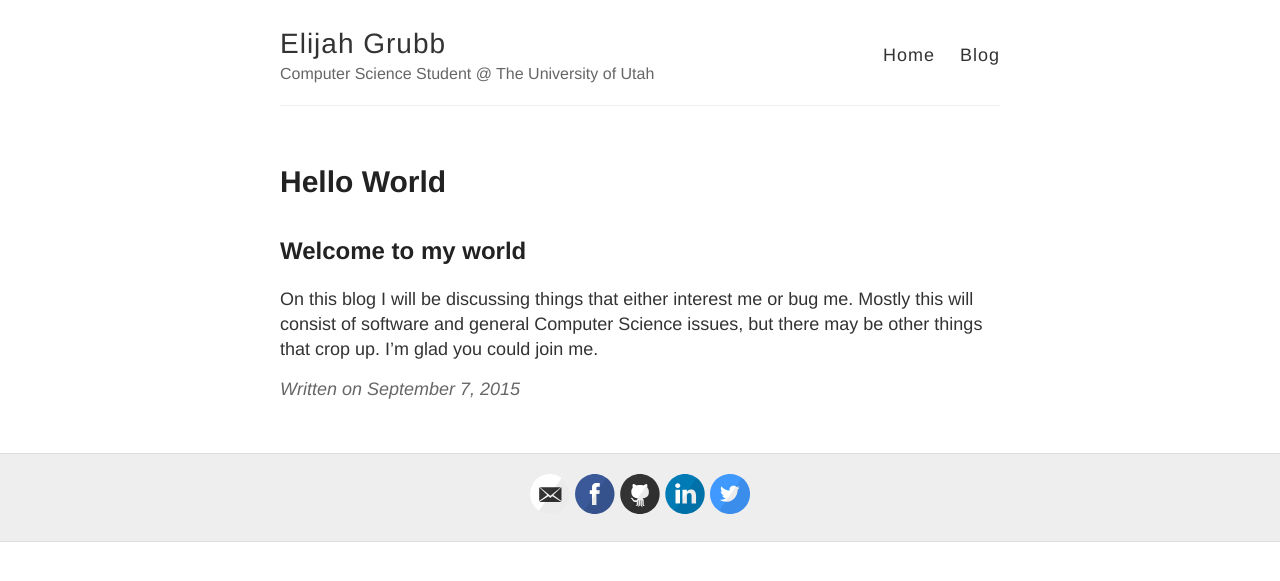
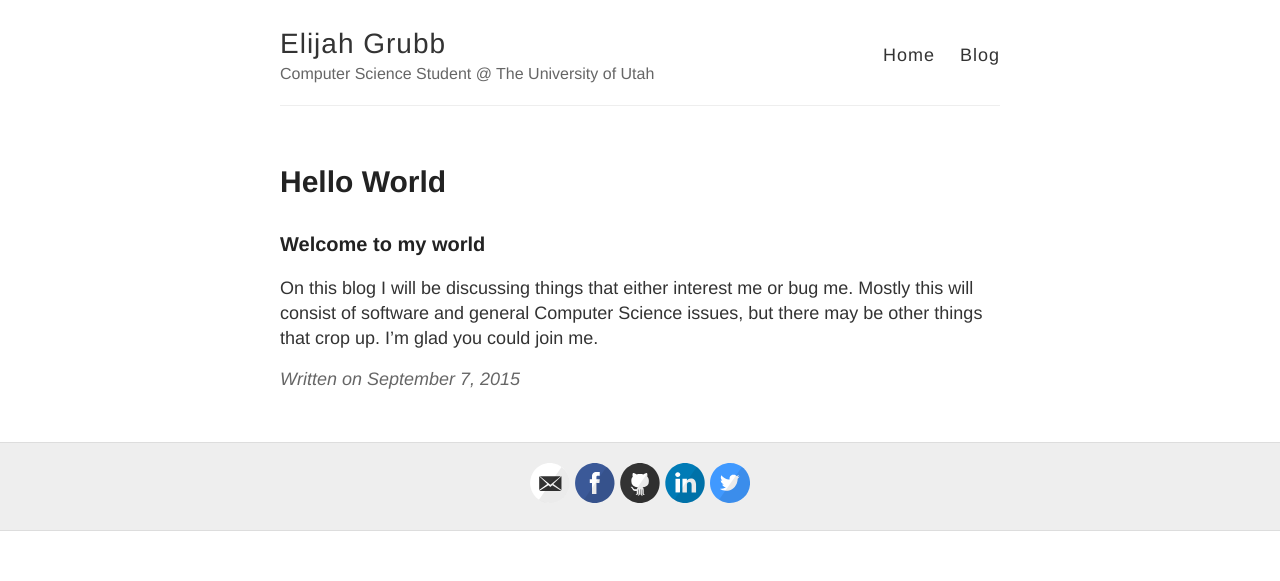
Before and after one commit to judgegrubb/judgegrubb.github.io, a Jekyll site: the page built from _posts/2015-9-7-Hello-World.md, in a window 1280 px wide. Shown: the top 581 px of the page. Built offline with Jekyll 4.4.1, drawn with Linux system fonts in a browser that asks for light colours; Markdown is read by kramdown in place of the engine named in the settings.

```diff
--- a/_posts/2015-9-7-Hello-World.md
+++ b/_posts/2015-9-7-Hello-World.md
@@ -3,6 +3,6 @@ layout: post
 title: Hello World
 ---
 
-## Welcome to my world
+### Welcome to my world
 
 On this blog I will be discussing things that either interest me or bug me. Mostly this will consist of software and general Computer Science issues, but there may be other things that crop up. I'm glad you could join me.
```
